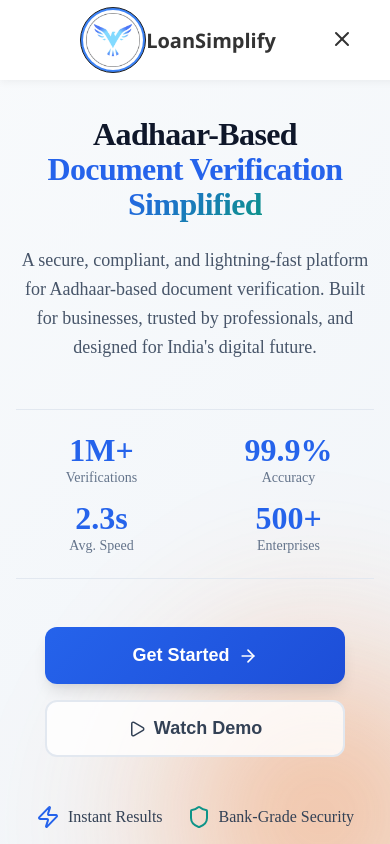
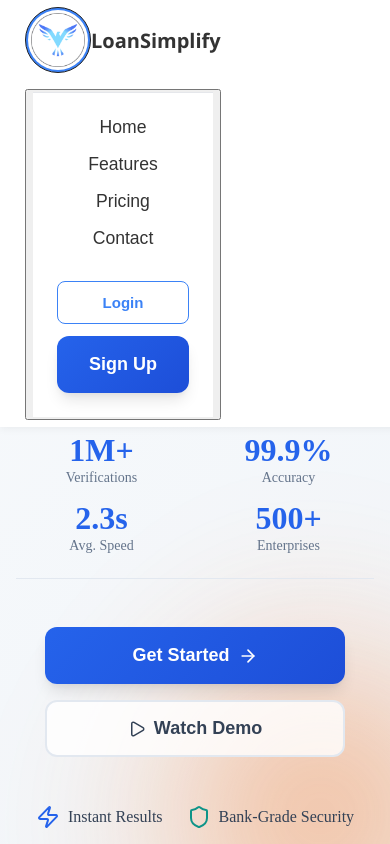
Before and after one commit to Krishanu2006/LoanSimplify, a React (Vite) app in the folder vite-project/: page / in a window 390 px wide. Both pictures are taken after a click on the button 341 px from the left and 40 px from the top of the page. Built offline with nearby package versions, Linux system fonts and the light colour scheme.

Commit message:
Changes happen

```diff
--- a/vite-project/src/Components/Header.css
+++ b/vite-project/src/Components/Header.css
@@ -146,13 +146,48 @@
 
 
 /* Mobile Menu */
-.mobile-menu-btn {
-  display: none;
-  background: none;
-  border: none;
-  cursor: pointer;
+/* Mobile Dropdown */
+.mobile-nav {
+  display: flex;
+  flex-direction: column;
+  gap: 1rem;
+  background: #ffffff;
+  padding: 1.5rem;
+  border-top: 1px solid #e5e7eb;
+  animation: slideDown 0.3s ease forwards;
+}
+
+.mobile-nav-link {
+  text-decoration: none;
   color: #333;
+  font-weight: 500;
+  font-size: 1.1rem;
+  transition: color 0.2s ease;
 }
+
+.mobile-nav-link:hover {
+  color: #007bff;
+}
+
+.mobile-auth {
+  display: flex;
+  flex-direction: column;
+  gap: 0.75rem;
+  margin-top: 1rem;
+}
+
+/* Smooth dropdown animation */
+@keyframes slideDown {
+  from {
+    opacity: 0;
+    transform: translateY(-10px);
+  }
+  to {
+    opacity: 1;
+    transform: translateY(0);
+  }
+}
+
 
 /* Responsive */
 @media (max-width: 768px) {
--- a/vite-project/src/Components/Header.jsx
+++ b/vite-project/src/Components/Header.jsx
@@ -1,14 +1,16 @@
 import React, { useState, useEffect } from 'react';
 import { useNavigate } from 'react-router-dom';
-import { Shield, Menu, X } from 'lucide-react';
+import { Menu, X } from 'lucide-react';
 import './Header.css';
-import logoImg from "../assets/Logo.png"
+import logoImg from "../assets/Logo.png";
 
 const Header = () => {
   const navigate = useNavigate();
   const [isScrolled, setIsScrolled] = useState(false);
   const [isMobileMenuOpen, setIsMobileMenuOpen] = useState(false);
+  const [user, setUser] = useState(null);
 
+  // Detect scroll effect
   useEffect(() => {
     const handleScroll = () => {
       setIsScrolled(window.scrollY > 20);
@@ -17,6 +19,20 @@
     window.addEventListener('scroll', handleScroll);
     return () => window.removeEventListener('scroll', handleScroll);
   }, []);
+
+  // Check login status on load
+  useEffect(() => {
+    const storedUser = localStorage.getItem("user");
+    if (storedUser) {
+      setUser(JSON.parse(storedUser));
+    }
+  }, []);
+
+  const handleLogout = () => {
+    localStorage.removeItem("user");
+    setUser(null);
+    navigate("/login");
+  };
 
   const menuItems = [
     { label: 'Home', path: '/' },
@@ -34,7 +50,6 @@
             <img src={logoImg} alt="LoanSimplify Logo" className="logo-icon" />
             <span className="logo-text">LoanSimplify</span>
           </div>
-
         </div>
 
         {/* Center: Navigation */}
@@ -58,15 +73,28 @@
           </nav>
         </div>
 
-        {/* Right: Auth buttons */}
+        {/* Right: Auth / Account */}
         <div className="header-right">
           <div className="desktop-auth">
+            {user ? (
+              <>
+                <button className="btn-ghost" onClick={() => navigate('/dashboard')}>
+                  Account
+                </button>
+                <button className="btn-primary" onClick={handleLogout}>
+                  Logout
+                </button>
+              </>
+            ) : (
+              <>
                 <button className="btn-ghost" onClick={() => navigate('/login')}>
                   Login
                 </button>
                 <button className="btn-primary" onClick={() => navigate('/signup')}>
                   Sign Up
                 </button>
+              </>
+            )}
           </div>
         </div>
 
@@ -75,10 +103,76 @@
           className="mobile-menu-btn"
           onClick={() => setIsMobileMenuOpen(!isMobileMenuOpen)}
         >
-          {isMobileMenuOpen ? <X size={24} /> : <Menu size={24} />}
+          {/* Mobile Menu Dropdown */}
+          {isMobileMenuOpen && (
+            <div className="mobile-nav">
+              {menuItems.map((item, index) => (
+                <a
+                  key={index}
+                  href={item.path}
+                  className="mobile-nav-link"
+                  onClick={(e) => {
+                    if (item.path === '/') {
+                      e.preventDefault();
+                      navigate('/');
+                    }
+                    setIsMobileMenuOpen(false); // close menu on click
+                  }}
+                >
+                  {item.label}
+                </a>
+              ))}
+
+              <div className="mobile-auth">
+                {user ? (
+                  <>
+                    <button
+                      className="btn-ghost"
+                      onClick={() => {
+                        navigate('/dashboard');
+                        setIsMobileMenuOpen(false);
+                      }}
+                    >
+                      Account
+                    </button>
+                    <button
+                      className="btn-primary"
+                      onClick={() => {
+                        handleLogout();
+                        setIsMobileMenuOpen(false);
+                      }}
+                    >
+                      Logout
+                    </button>
+                  </>
+                ) : (
+                  <>
+                    <button
+                      className="btn-ghost"
+                      onClick={() => {
+                        navigate('/login');
+                        setIsMobileMenuOpen(false);
+                      }}
+                    >
+                      Login
+                    </button>
+                    <button
+                      className="btn-primary"
+                      onClick={() => {
+                        navigate('/signup');
+                        setIsMobileMenuOpen(false);
+                      }}
+                    >
+                      Sign Up
+                    </button>
+                  </>
+                )}
+              </div>
+            </div>
+          )}
+
         </button>
       </div>
-
     </header>
   );
 };
--- a/vite-project/src/Components/login.jsx
+++ b/vite-project/src/Components/login.jsx
@@ -42,6 +42,11 @@
     try {
       const cred = await signInWithEmailAndPassword(auth, email.trim(), password);
       await ensureUserDoc(cred.user);
+      localStorage.setItem("user", JSON.stringify({
+        uid: cred.user.uid,
+        email: cred.user.email,
+        name: cred.user.displayName || ""
+      }));
       navigate("/dashboard"); // ✅ redirect after login
     } catch (error) {
       setErr(readableError(error));
@@ -58,6 +63,11 @@
     try {
       const cred = await signInWithPopup(auth, provider);
       await ensureUserDoc(cred.user);
+      localStorage.setItem("user", JSON.stringify({
+        uid: cred.user.uid,
+        email: cred.user.email,
+        name: cred.user.displayName || ""
+      }));
       navigate("/dashboard"); // ✅ redirect after login
     } catch (error) {
       setErr(readableError(error));
```
Lines whose indentation alone changed are shown as unchanged.
